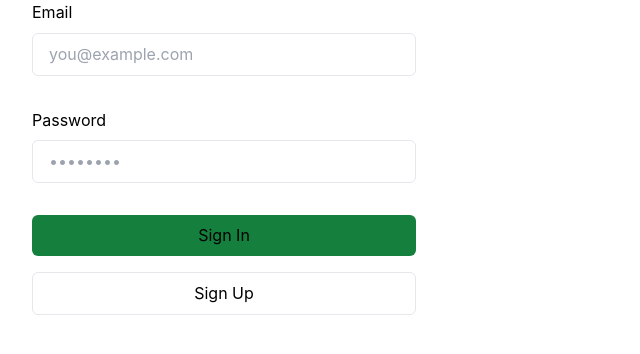
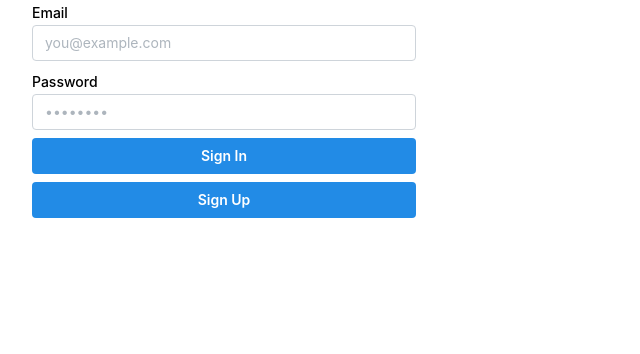
Before and after one commit to rickythedeveloper/flight-school, a Next.js app: page /login in a window 1280 px wide. Shown: the top 354 px of the page, without its empty margins (0-640 px from the left). Built offline with nearby package versions, Linux system fonts and the light colour scheme.

Commit message:
Replace login component with own components

```diff
--- a/src/app/layout.tsx
+++ b/src/app/layout.tsx
@@ -16,14 +16,14 @@ export default function RootLayout({
   children: ReactNode;
 }>): ReactElement {
   return (
-    <MantineProvider theme={theme}>
-      <html lang="en">
-        <head>
-          <ColorSchemeScript />
-        </head>
+    <html lang="en">
+      <head>
+        <ColorSchemeScript />
+      </head>
 
-        <body>{children}</body>
-      </html>
-    </MantineProvider>
+      <body>
+        <MantineProvider theme={theme}>{children}</MantineProvider>
+      </body>
+    </html>
   );
 }
--- a/src/app/login/page.tsx
+++ b/src/app/login/page.tsx
@@ -1,15 +1,17 @@
 import { headers } from "next/headers";
 import { createSupabaseServerClient } from "@/supabase/server";
 import { redirect } from "next/navigation";
-import { SubmitButton } from "./submit-button";
 import type { ReactElement } from "react";
+import type { AuthenticationCredential } from "@/composites/SignInSignUpBox";
+import { SignInSignUpBox } from "@/composites/SignInSignUpBox";
 
 export default function Login(): ReactElement {
-  const signIn = async (formData: FormData): Promise<void> => {
+  const signIn = async ({
+    email,
+    password,
+  }: AuthenticationCredential): Promise<void> => {
     "use server";
 
-    const email = formData.get("email") as string;
-    const password = formData.get("password") as string;
     const supabase = createSupabaseServerClient();
 
     const { error } = await supabase.auth.signInWithPassword({
@@ -25,12 +27,13 @@ export default function Login(): ReactElement {
     return redirect("/protected");
   };
 
-  const signUp = async (formData: FormData): Promise<void> => {
+  const signUp = async ({
+    email,
+    password,
+  }: AuthenticationCredential): Promise<void> => {
     "use server";
 
     const origin = headers().get("origin");
-    const email = formData.get("email") as string;
-    const password = formData.get("password") as string;
     const supabase = createSupabaseServerClient();
 
     const { error } = await supabase.auth.signUp({
@@ -51,41 +54,7 @@ export default function Login(): ReactElement {
 
   return (
     <div className="flex-1 flex flex-col w-full px-8 sm:max-w-md justify-center gap-2">
-      <form className="flex-1 flex flex-col w-full justify-center gap-2 text-foreground">
-        <label className="text-md" htmlFor="email">
-          Email
-        </label>
-        <input
-          className="rounded-md px-4 py-2 bg-inherit border mb-6"
-          name="email"
-          placeholder="you@example.com"
-          required
-        />
-        <label className="text-md" htmlFor="password">
-          Password
-        </label>
-        <input
-          className="rounded-md px-4 py-2 bg-inherit border mb-6"
-          type="password"
-          name="password"
-          placeholder="••••••••"
-          required
-        />
-        <SubmitButton
-          formAction={signIn}
-          className="bg-green-700 rounded-md px-4 py-2 text-foreground mb-2"
-          pendingText="Signing In..."
-        >
-          Sign In
-        </SubmitButton>
-        <SubmitButton
-          formAction={signUp}
-          className="border border-foreground/20 rounded-md px-4 py-2 text-foreground mb-2"
-          pendingText="Signing Up..."
-        >
-          Sign Up
-        </SubmitButton>
-      </form>
+      <SignInSignUpBox signIn={signIn} signUp={signUp} />
     </div>
   );
 }
--- a/src/app/login/submit-button.tsx
+++ /dev/null
@@ -1,25 +0,0 @@
-"use client";
-
-import { useFormStatus } from "react-dom";
-import type { ReactElement } from "react";
-import { type ComponentProps } from "react";
-
-type Props = ComponentProps<"button"> & {
-  pendingText?: string;
-};
-
-export function SubmitButton({
-  children,
-  pendingText,
-  ...props
-}: Props): ReactElement {
-  const { pending, action } = useFormStatus();
-
-  const isPending = pending && action === props.formAction;
-
-  return (
-    <button {...props} type="submit" aria-disabled={pending}>
-      {isPending ? pendingText : children}
-    </button>
-  );
-}
--- /dev/null
+++ b/src/components/buttons/Button.tsx
@@ -0,0 +1,15 @@
+import type { ReactElement, ReactNode } from "react";
+import { Button as MantineButton } from "@mantine/core";
+
+interface ButtonProps {
+  children: ReactNode;
+  onClick: () => void;
+}
+
+export const Button = ({ children, onClick }: ButtonProps): ReactElement => {
+  return (
+    <MantineButton variant={"filled"} onClick={onClick}>
+      {children}
+    </MantineButton>
+  );
+};
--- /dev/null
+++ b/src/components/inputs/textInputs/EmailTextField.tsx
@@ -0,0 +1,21 @@
+import type { ReactElement } from "react";
+import { TextField } from "@/components/inputs/textInputs/TextField";
+
+interface EmailTextFieldProps {
+  email: string;
+  setEmail: (newEmail: string) => void;
+}
+
+export const EmailTextField = ({
+  email,
+  setEmail,
+}: EmailTextFieldProps): ReactElement => {
+  return (
+    <TextField
+      label={"Email"}
+      value={email}
+      setValue={setEmail}
+      placeholder={"you@example.com"}
+    />
+  );
+};
--- /dev/null
+++ b/src/components/inputs/textInputs/PasswordTextField.tsx
@@ -0,0 +1,21 @@
+import type { ReactElement } from "react";
+import { TextField } from "@/components/inputs/textInputs/TextField";
+
+interface PasswordTextField {
+  password: string;
+  setPassword: (newEmail: string) => void;
+}
+
+export const PasswordTextField = ({
+  password,
+  setPassword,
+}: PasswordTextField): ReactElement => {
+  return (
+    <TextField
+      label={"Password"}
+      value={password}
+      setValue={setPassword}
+      placeholder={"••••••••"}
+    />
+  );
+};
--- /dev/null
+++ b/src/components/inputs/textInputs/TextField.tsx
@@ -0,0 +1,25 @@
+import type { ReactElement } from "react";
+import { TextInput } from "@mantine/core";
+
+interface TextFieldProps {
+  label: string;
+  value: string;
+  setValue: (newValue: string) => void;
+  placeholder?: string;
+}
+
+export const TextField = ({
+  label,
+  value,
+  setValue,
+  placeholder,
+}: TextFieldProps): ReactElement => {
+  return (
+    <TextInput
+      label={label}
+      value={value}
+      onChange={(event) => setValue(event.currentTarget.value)}
+      placeholder={placeholder}
+    />
+  );
+};
--- /dev/null
+++ b/src/composites/SignInSignUpBox.tsx
@@ -0,0 +1,48 @@
+"use client";
+
+import type { ReactElement } from "react";
+import { useState } from "react";
+import { Button } from "@/components/buttons/Button";
+import { EmailTextField } from "@/components/inputs/textInputs/EmailTextField";
+import { PasswordTextField } from "@/components/inputs/textInputs/PasswordTextField";
+
+export interface AuthenticationCredential {
+  email: string;
+  password: string;
+}
+
+interface SignInSignUpBoxProps {
+  signIn: (credential: AuthenticationCredential) => void;
+  signUp: (credential: AuthenticationCredential) => void;
+}
+
+export const SignInSignUpBox = ({
+  signIn,
+  signUp,
+}: SignInSignUpBoxProps): ReactElement => {
+  const [email, setEmail] = useState<string>("");
+  const [password, setPassword] = useState<string>("");
+
+  return (
+    <form className="flex-1 flex flex-col w-full justify-center gap-2 text-foreground">
+      <EmailTextField email={email} setEmail={setEmail} />
+      <PasswordTextField password={password} setPassword={setPassword} />
+
+      <Button
+        onClick={() => {
+          signIn({ email, password });
+        }}
+      >
+        Sign In
+      </Button>
+
+      <Button
+        onClick={() => {
+          signUp({ email, password });
+        }}
+      >
+        Sign Up
+      </Button>
+    </form>
+  );
+};
```
